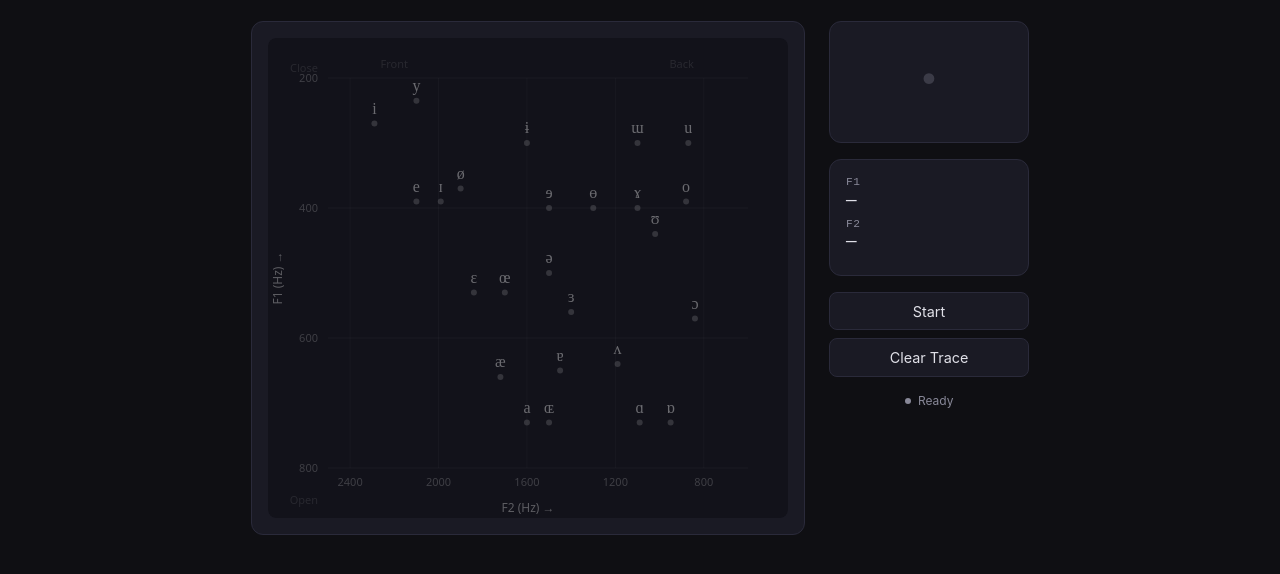
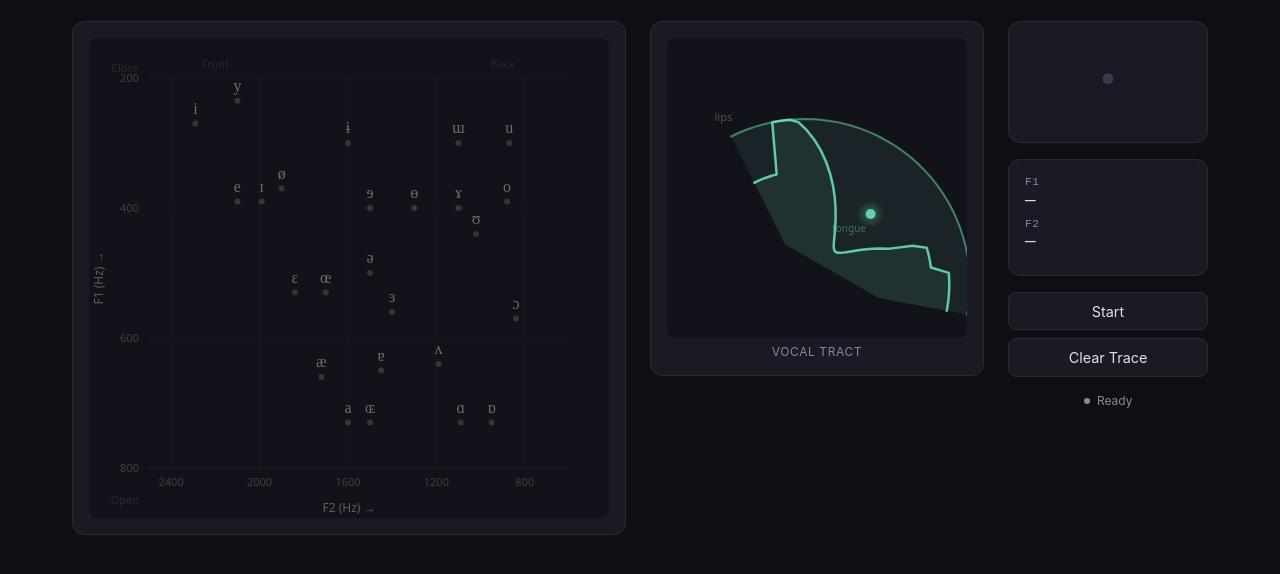
Before and after one commit to justinchuby/formants, a plain HTML site: page index.html in a window 1280 px wide. Shown: the part 74-648 px from the top of the page. Drawn offline with Linux system fonts and the light colour scheme.

Commit message:
Add vocal tract sagittal cross-section with real-time tongue position
- New tract.js: simplified vocal tract renderer using Pink Trombone's
  polar coordinate system and tract shaping algorithm
- Maps F1/F2 to tongue parameters (index for front/back, diameter for
  height) using linear interpolation
- Renders oral cavity outline (palate, pharynx) + deformable tongue
  surface on a second canvas beside the vowel chart
- Updates in real-time as formants change, with smooth animation
- Dark theme matching the existing vowel chart

```diff
--- a/app.js
+++ b/app.js
@@ -1,5 +1,6 @@
 import { VOWELS, findNearestVowel } from "./vowels.js";
 import { extractFormants } from "./lpc.js";
+import { createTractRenderer, formantsToTongue } from "./tract.js";
 
 // ── Chart configuration ──────────────────────────────────────────
 const CANVAS_W = 520;
@@ -259,9 +260,14 @@ function processAudio() {
     nameEl.textContent = vowel.name;
     f1ValueEl.textContent = `${Math.round(smoothF1)} Hz`;
     f2ValueEl.textContent = `${Math.round(smoothF2)} Hz`;
+
+    // Update vocal tract
+    const tongue = formantsToTongue(smoothF1, smoothF2);
+    tractRenderer.update(tongue.tongueIndex, tongue.tongueDiameter);
   } else {
     currentFormants = null;
     symbolEl.classList.add("silent");
+    tractRenderer.reset();
   }
 
   drawChart();
@@ -312,6 +318,7 @@ function stopRecording() {
   statusDot.classList.remove("live");
   statusText.textContent = "Ready";
   symbolEl.classList.add("silent");
+  tractRenderer.reset();
 
   drawChart(); // Final redraw showing trace
 }
@@ -334,8 +341,13 @@ btnClear.addEventListener("click", () => {
   nameEl.textContent = "";
   f1ValueEl.textContent = "—";
   f2ValueEl.textContent = "—";
+  tractRenderer.reset();
   drawChart();
 });
 
+// ── Tract renderer ──────────────────────────────────────────────
+const tractCanvas = document.getElementById("tract");
+const tractRenderer = createTractRenderer(tractCanvas);
+
 // ── Initial draw ────────────────────────────────────────────────
 drawChart();
--- a/index.html
+++ b/index.html
@@ -15,6 +15,11 @@
   <div class="main">
     <div class="chart-container">
       <canvas id="chart"></canvas>
+    </div>
+
+    <div class="chart-container tract-container">
+      <canvas id="tract"></canvas>
+      <div class="tract-label">Vocal Tract</div>
     </div>
 
     <div class="sidebar">
--- a/style.css
+++ b/style.css
@@ -50,7 +50,7 @@ header p {
   flex-wrap: wrap;
   justify-content: center;
   width: 100%;
-  max-width: 960px;
+  max-width: 1200px;
 }
 
 .chart-container {
@@ -59,6 +59,20 @@ header p {
   border-radius: 12px;
   padding: 1rem;
   flex-shrink: 0;
+}
+
+.tract-container {
+  display: flex;
+  flex-direction: column;
+  align-items: center;
+  gap: 0.4rem;
+}
+
+.tract-label {
+  color: var(--text-dim);
+  font-size: 0.75rem;
+  text-transform: uppercase;
+  letter-spacing: 0.05em;
 }
 
 canvas {
--- /dev/null
+++ b/tract.js
@@ -0,0 +1,269 @@
+/**
+ * Simplified vocal tract sagittal cross-section renderer.
+ *
+ * Draws a fixed oral cavity outline (palate, pharynx, lips) and a
+ * deformable tongue surface whose shape is controlled by two parameters
+ * derived from formant frequencies:
+ *
+ *   tongueIndex    – front/back position  (12 = front, 40 = back)
+ *   tongueDiameter – height / openness    (1.0 = high/close, 3.5 = low/open)
+ *
+ * Mapping from F1/F2:
+ *   diameter = lerp(F1, [270,730], [1.0, 3.5])
+ *   index    = lerp(F2, [870,2290], [40, 12])
+ */
+
+// ── Constants ────────────────────────────────────────────────────
+const TRACT_W = 300;
+const TRACT_H = 300;
+
+// Tract simulation parameters (from Pink Trombone)
+const N = 44; // number of tract segments
+const BLADE_START = 10;
+const TIP_START = 32;
+const LIP_START = 39;
+
+// ── Colour scheme (matches formant chart dark theme) ─────────────
+const BG = "#12121a";
+const CAVITY_FILL = "rgba(110, 231, 183, 0.08)";
+const OUTLINE_COLOUR = "rgba(110, 231, 183, 0.5)";
+const TONGUE_COLOUR = "rgba(110, 231, 183, 0.85)";
+const TONGUE_FILL = "rgba(110, 231, 183, 0.15)";
+const LABEL_COLOUR = "rgba(255, 255, 255, 0.25)";
+
+// ── Geometry helpers ─────────────────────────────────────────────
+
+/**
+ * Compute the rest diameter for each tract section (simplified from
+ * Pink Trombone's Tract.init).
+ */
+function restDiameters() {
+  const d = new Float64Array(N);
+  for (let i = 0; i < N; i++) {
+    if (i < (7 * N) / 44 - 0.5) d[i] = 0.6;
+    else if (i < (12 * N) / 44) d[i] = 1.1;
+    else d[i] = 1.5;
+  }
+  return d;
+}
+
+const REST = restDiameters();
+
+/**
+ * Build target diameters given tongue position.  Closely follows
+ * TractUI.setRestDiameter in the Pink Trombone source.
+ */
+function targetDiameters(tongueIndex, tongueDiameter) {
+  const d = new Float64Array(N);
+  for (let i = 0; i < N; i++) d[i] = REST[i];
+
+  // Tongue shape (gaussian-ish influence)
+  for (let i = BLADE_START; i < LIP_START; i++) {
+    const t = (1.1 * Math.PI * (tongueIndex - i)) / (TIP_START - BLADE_START);
+    const fixedDiam = REST[i];
+    let curve = (1.5 - fixedDiam + tongueDiameter) * Math.cos(t);
+    if (i === BLADE_START - 1 || i === LIP_START) curve *= 0.8;
+    if (i === BLADE_START || i === LIP_START - 1) curve *= 0.94;
+    d[i] = Math.max(0, fixedDiam + curve);
+  }
+  return d;
+}
+
+// ── Polar → Cartesian (same layout as Pink Trombone) ─────────────
+const ANGLE_OFFSET = -0.24;
+const ANGLE_SCALE = 0.64;
+const ORIGIN_X = 0.46; // fraction of canvas width
+const ORIGIN_Y = 0.82; // fraction of canvas height
+const RADIUS_FRAC = 0.55; // fraction of canvas height
+const SCALE_FRAC = 0.115; // diameter → pixel scale (fraction of h)
+
+function polarToXY(i, d, w, h) {
+  const angle =
+    ANGLE_OFFSET + (i * ANGLE_SCALE * Math.PI) / (LIP_START - 1);
+  const radius = RADIUS_FRAC * h;
+  const scale = SCALE_FRAC * h;
+  const r = radius - scale * d;
+  return {
+    x: ORIGIN_X * w + r * Math.cos(angle),
+    y: ORIGIN_Y * h - r * Math.sin(angle),
+  };
+}
+
+// ── Public API ───────────────────────────────────────────────────
+
+/**
+ * Initialise a tract renderer on the given canvas element.
+ * Returns an object with an `update(tongueIndex, tongueDiameter)` method.
+ */
+export function createTractRenderer(canvas) {
+  canvas.width = TRACT_W;
+  canvas.height = TRACT_H;
+  const ctx = canvas.getContext("2d");
+
+  // Current animated values (for smoothing)
+  let curIndex = 20;
+  let curDiam = 2.0;
+
+  function drawTract(tIndex, tDiam) {
+    const w = TRACT_W;
+    const h = TRACT_H;
+    ctx.clearRect(0, 0, w, h);
+
+    // Background
+    ctx.fillStyle = BG;
+    ctx.beginPath();
+    ctx.roundRect(0, 0, w, h, 8);
+    ctx.fill();
+
+    const diam = targetDiameters(tIndex, tDiam);
+
+    // ── Draw cavity fill ──
+    ctx.beginPath();
+    ctx.fillStyle = CAVITY_FILL;
+    let p = polarToXY(1, 0, w, h);
+    ctx.moveTo(p.x, p.y);
+    for (let i = 1; i < N; i++) {
+      p = polarToXY(i, diam[i], w, h);
+      ctx.lineTo(p.x, p.y);
+    }
+    for (let i = N - 1; i >= 1; i--) {
+      p = polarToXY(i, 0, w, h);
+      ctx.lineTo(p.x, p.y);
+    }
+    ctx.closePath();
+    ctx.fill();
+
+    // ── Draw outer wall (palate / pharynx) ──
+    ctx.beginPath();
+    ctx.strokeStyle = OUTLINE_COLOUR;
+    ctx.lineWidth = 2;
+    ctx.lineJoin = "round";
+    ctx.lineCap = "round";
+    p = polarToXY(1, 0, w, h);
+    ctx.moveTo(p.x, p.y);
+    for (let i = 2; i < N; i++) {
+      p = polarToXY(i, 0, w, h);
+      ctx.lineTo(p.x, p.y);
+    }
+    ctx.stroke();
+
+    // ── Draw tongue / inner wall ──
+    ctx.beginPath();
+    ctx.strokeStyle = TONGUE_COLOUR;
+    ctx.fillStyle = TONGUE_FILL;
+    ctx.lineWidth = 2.5;
+    p = polarToXY(1, diam[0], w, h);
+    ctx.moveTo(p.x, p.y);
+    for (let i = 2; i < N; i++) {
+      p = polarToXY(i, diam[i], w, h);
+      ctx.lineTo(p.x, p.y);
+    }
+    ctx.stroke();
+
+    // Fill below tongue
+    ctx.beginPath();
+    p = polarToXY(1, diam[0], w, h);
+    ctx.moveTo(p.x, p.y);
+    for (let i = 2; i < N; i++) {
+      p = polarToXY(i, diam[i], w, h);
+      ctx.lineTo(p.x, p.y);
+    }
+    // close back to glottis via bottom
+    const pEnd = polarToXY(N - 1, diam[N - 1] + 2, w, h);
+    ctx.lineTo(pEnd.x, pEnd.y);
+    const pStart = polarToXY(1, diam[0] + 2, w, h);
+    ctx.lineTo(pStart.x, pStart.y);
+    ctx.closePath();
+    ctx.fillStyle = TONGUE_FILL;
+    ctx.fill();
+
+    // ── Tongue position indicator (dot) ──
+    const tp = polarToXY(tIndex, tDiam, w, h);
+    ctx.beginPath();
+    ctx.arc(tp.x, tp.y, 5, 0, Math.PI * 2);
+    ctx.fillStyle = TONGUE_COLOUR;
+    ctx.fill();
+
+    // Glow around tongue dot
+    const grad = ctx.createRadialGradient(tp.x, tp.y, 0, tp.x, tp.y, 14);
+    grad.addColorStop(0, "rgba(110, 231, 183, 0.35)");
+    grad.addColorStop(1, "rgba(110, 231, 183, 0)");
+    ctx.beginPath();
+    ctx.arc(tp.x, tp.y, 14, 0, Math.PI * 2);
+    ctx.fillStyle = grad;
+    ctx.fill();
+
+    // ── Labels ──
+    ctx.fillStyle = LABEL_COLOUR;
+    ctx.font = "11px system-ui";
+    ctx.textAlign = "center";
+
+    // "lips" near the end
+    const lipP = polarToXY(N - 1, -0.5, w, h);
+    ctx.fillText("lips", lipP.x, lipP.y);
+
+    // "throat" near the start
+    const throatP = polarToXY(3, -0.8, w, h);
+    ctx.fillText("throat", throatP.x, throatP.y);
+
+    // "tongue" label
+    ctx.fillStyle = "rgba(110, 231, 183, 0.4)";
+    ctx.font = "10px system-ui";
+    const tongueLabel = polarToXY(
+      (BLADE_START + TIP_START) / 2,
+      tDiam + 0.8,
+      w,
+      h,
+    );
+    ctx.fillText("tongue", tongueLabel.x, tongueLabel.y);
+  }
+
+  /**
+   * Update the tract display.
+   * @param {number} tongueIndex  – 12 (front) to 40 (back)
+   * @param {number} tongueDiameter – 1.0 (high/close) to 3.5 (low/open)
+   */
+  function update(tongueIndex, tongueDiameter) {
+    // Clamp
+    tongueIndex = Math.max(12, Math.min(40, tongueIndex));
+    tongueDiameter = Math.max(1.0, Math.min(3.5, tongueDiameter));
+
+    // Light smoothing for animation
+    curIndex += (tongueIndex - curIndex) * 0.3;
+    curDiam += (tongueDiameter - curDiam) * 0.3;
+
+    drawTract(curIndex, curDiam);
+  }
+
+  /** Reset to neutral position. */
+  function reset() {
+    curIndex = 20;
+    curDiam = 2.0;
+    drawTract(curIndex, curDiam);
+  }
+
+  // Initial draw
+  drawTract(curIndex, curDiam);
+
+  return { update, reset };
+}
+
+// ── F1/F2 → tongue parameter mapping ────────────────────────────
+
+function clampedLerp(value, inMin, inMax, outMin, outMax) {
+  const t = Math.max(0, Math.min(1, (value - inMin) / (inMax - inMin)));
+  return outMin + t * (outMax - outMin);
+}
+
+/**
+ * Convert F1/F2 frequencies to tongue parameters.
+ * @param {number} f1 – First formant in Hz
+ * @param {number} f2 – Second formant in Hz
+ * @returns {{ tongueIndex: number, tongueDiameter: number }}
+ */
+export function formantsToTongue(f1, f2) {
+  return {
+    tongueDiameter: clampedLerp(f1, 270, 730, 1.0, 3.5),
+    tongueIndex: clampedLerp(f2, 870, 2290, 40, 12),
+  };
+}
```
